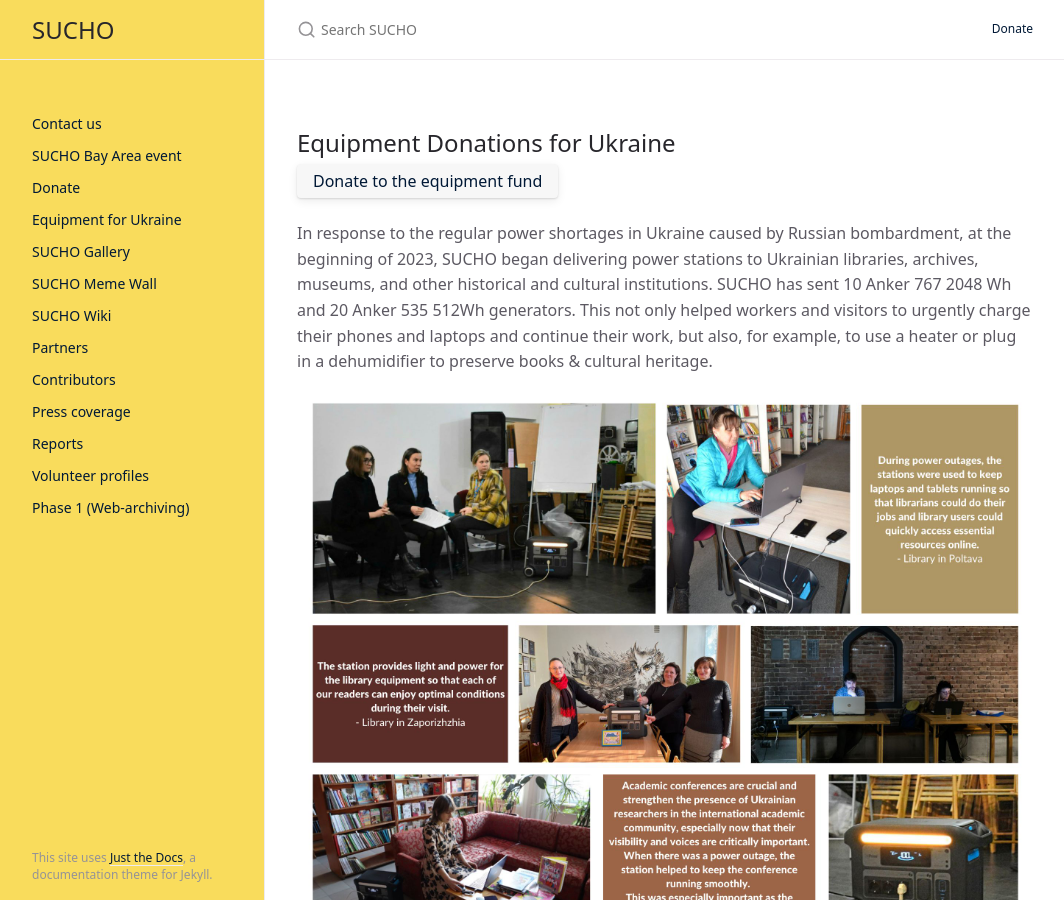
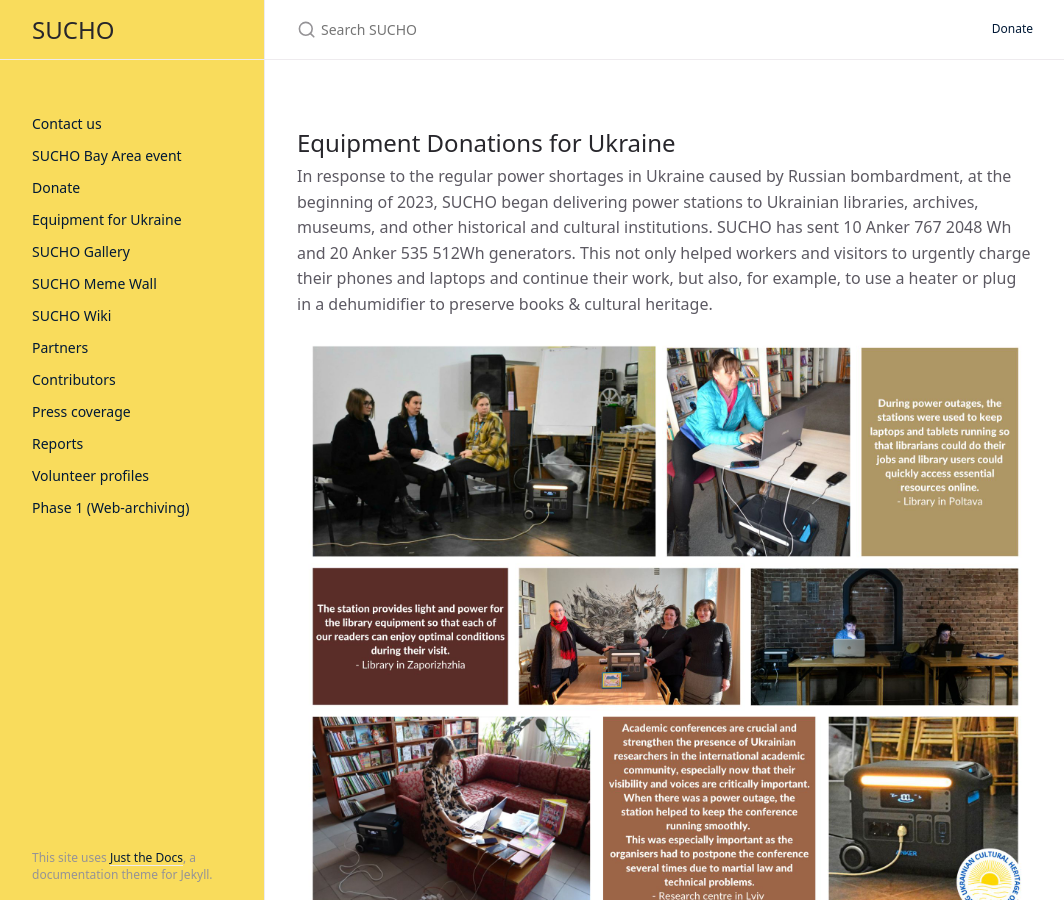
Before and after one commit to sucho-archiving/sucho-archiving.github.io, a Jekyll site: the page built from donations.md, in a window 1280 px wide and 900 px high. Shown: the whole window, without its empty margins (107-1171 px from the left). Built offline with Jekyll 4.4.1, drawn with Linux system fonts in a browser that asks for light colours; some of the changed text lies outside the part shown.

Commit message:
Update donations.md

```diff
--- a/donations.md
+++ b/donations.md
@@ -7,8 +7,6 @@ title: Equipment for Ukraine
 <base target="_blank">
 
 ## Equipment Donations for Ukraine
-
-[Donate to the equipment fund](https://opencollective.com/sucho/projects/equipment){: .btn }
 
 In response to the regular power shortages in Ukraine caused by Russian bombardment, at the beginning of 2023, SUCHO began delivering power stations to Ukrainian libraries, archives, museums, and other historical and cultural institutions. SUCHO has sent 10 Anker 767 2048 Wh and 20 Anker 535 512Wh generators. This not only helped workers and visitors to urgently charge their phones and laptops and continue their work, but also, for example, to use a heater or plug in a dehumidifier to preserve books & cultural heritage.
 
```
Also changed, not shown: other parts of donations.md (+2 -0 lines).
